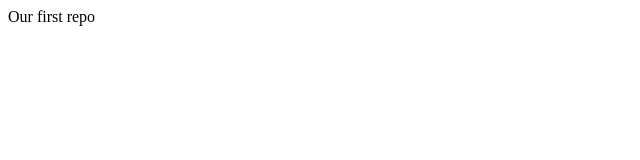
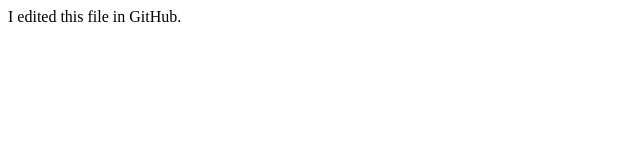
Before and after one commit to ksevillano/git-course-repo, a website: page index.html in a window 1280 px wide. Shown: the whole page, without its empty margins (0-640 px from the left). Drawn offline with Linux system fonts and the light colour scheme.

Commit message:
Edited in GitHub

```diff
--- a/index.html
+++ b/index.html
@@ -1,6 +1,6 @@
 <!DOCTYPE html>
 <html>
 	<body>
-	Our first repo
+	I edited this file in GitHub.
 	</body>
 </html>
```
